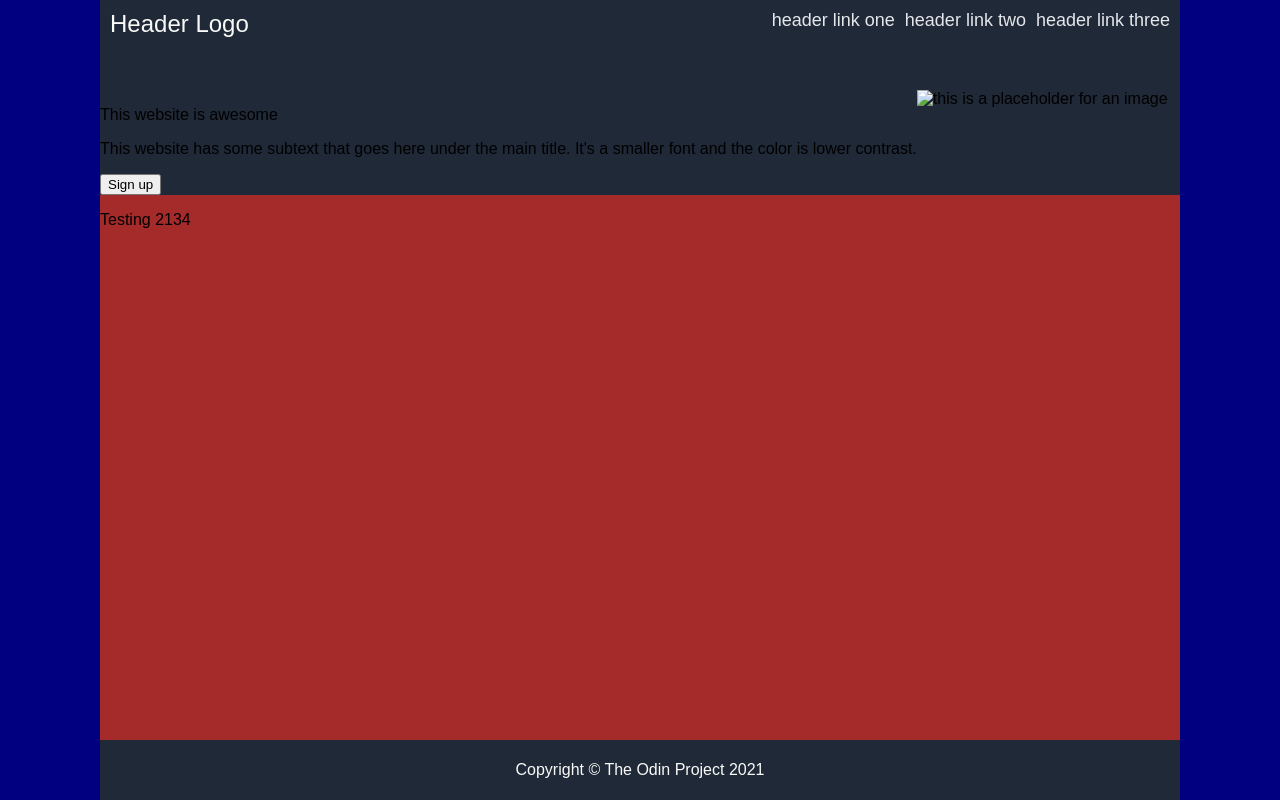
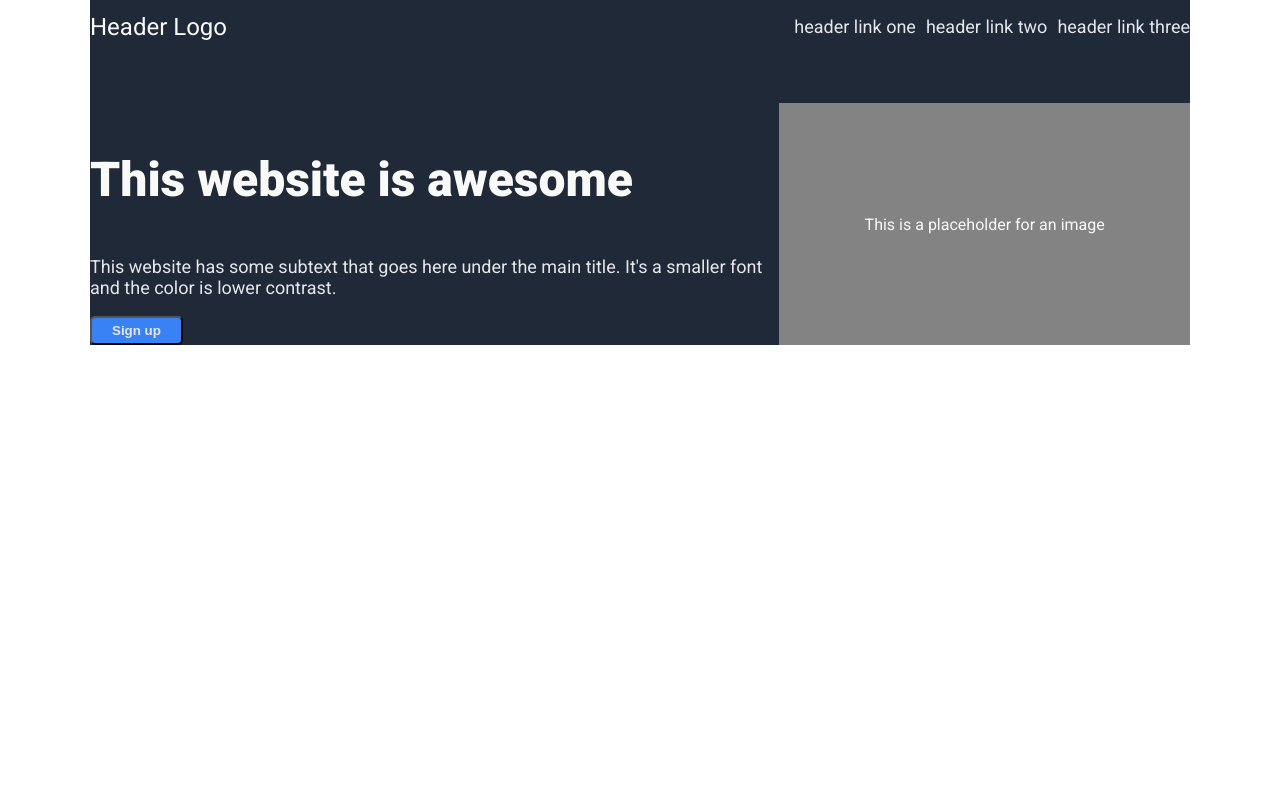
Before and after one commit to abbate33/landing-page, a plain HTML site: page index.html in a window 1280 px wide. Drawn offline with Linux system fonts and the light colour scheme.

Commit message:
Edit HTML and CSS for Header, Main Signup section.

```diff
--- a/index.html
+++ b/index.html
@@ -3,9 +3,13 @@
     <head>
         <meta charset="utf-8">
         <link rel="stylesheet" href="styles.css">
+        <link rel="preconnect" href="https://fonts.googleapis.com">
+        <link rel="preconnect" href="https://fonts.gstatic.com" crossorigin>
+        <link href="https://fonts.googleapis.com/css2?family=Roboto:ital,wght@0,100..900;1,100..900&display=swap" rel="stylesheet">
         <title>Landing Page</title>
     </head>
     <body>
+        <div class="one">
             <div class="header">
                 <div class="logo">Header Logo</div>
                 <div class="navigation">
@@ -16,19 +20,20 @@
                     </ul>
                 </div>
             </div>
-        <div class="sign-up">
+            <div class="main">
                 <div>
-                <p>This website is awesome</p>
+                    <p id="hero-main">This website is awesome</p>
                     <p>This website has some subtext that goes here under the main title.  It's a smaller font and the color is lower contrast.</p>
                     <button>Sign up</button>
                 </div>
-            <img src="" alt="this is a placeholder for an image">
+                <div class="image">This is a placeholder for an image</div>
             </div>
-        <div class="content">
+        </div>
+        <!-- <div class="content">
             <p>Testing 2134</p>
         </div>
         <div class="footer">
             <p>Copyright &copy; The Odin Project 2021</p>
-        </div>
+        </div> -->
     </body>
 </html>
--- a/styles.css
+++ b/styles.css
@@ -1,64 +1,70 @@
+/* * {
+    border: 1px solid red;
+} */
+
 body {
-    margin: 0 100px;
     height: 100vh;
+    margin: 0;
+    font-family: "Roboto", sans-serif;
     display: flex;
     flex-direction: column;
-    background-color: navy;
-    font-family: Arial, Helvetica, sans-serif;
 }
 
-.header,
-.footer {
+.one {
     background-color: #1F2937;
-    color: #F9FAF8;
-    padding: 10px;
+    color: white;
+    width: 1100px;
+    margin: 0 auto;
 }
 
 .header {
     display: flex;
     justify-content: space-between;
-    align-items: flex-start;
-    height: 70px;
+    align-items: center;
+    margin-bottom: 50px;
+
 }
 
 .logo {
-    color: #F9FAF8;
     font-size: 24px;
-}
-
-.navigation {
-    display: flex;
-    align-self: flex-start;
-    justify-content: space-evenly;
+    color: #f9faf8;
 }
 
 ul {
     list-style: none;
     display: flex;
     gap: 10px;
-    margin: 0;
-    padding: 0;
 }
 
-a {
+a, p {
     text-decoration: none;
-    color: #E5E7EB;
+    color: #e5e7eb;
     font-size: 18px;
 }
 
-.sign-up {
+.main {
     display: flex;
-    background-color: #1F2937;
 }
 
-.content {
-    flex: 1;
-    background-color: brown;
+#hero-main {
+    font-size: 48px;
+    color: #f9faf8;
+    font-weight: 900;
 }
 
-.footer {
-    height: 40px;
+.image {
+    width: 50%;
+    background-color: #848383;
+    color: #F9faf8;
     display: flex;
     justify-content: center;
     align-items: center;
 }
+
+.main button {
+    background-color: #3882f6;
+    border-radius: 5px;
+    padding: 5px 20px;
+    color: #e5e7eb;
+    font-weight: bold;
+}
```
Lines whose indentation alone changed are shown as unchanged.
